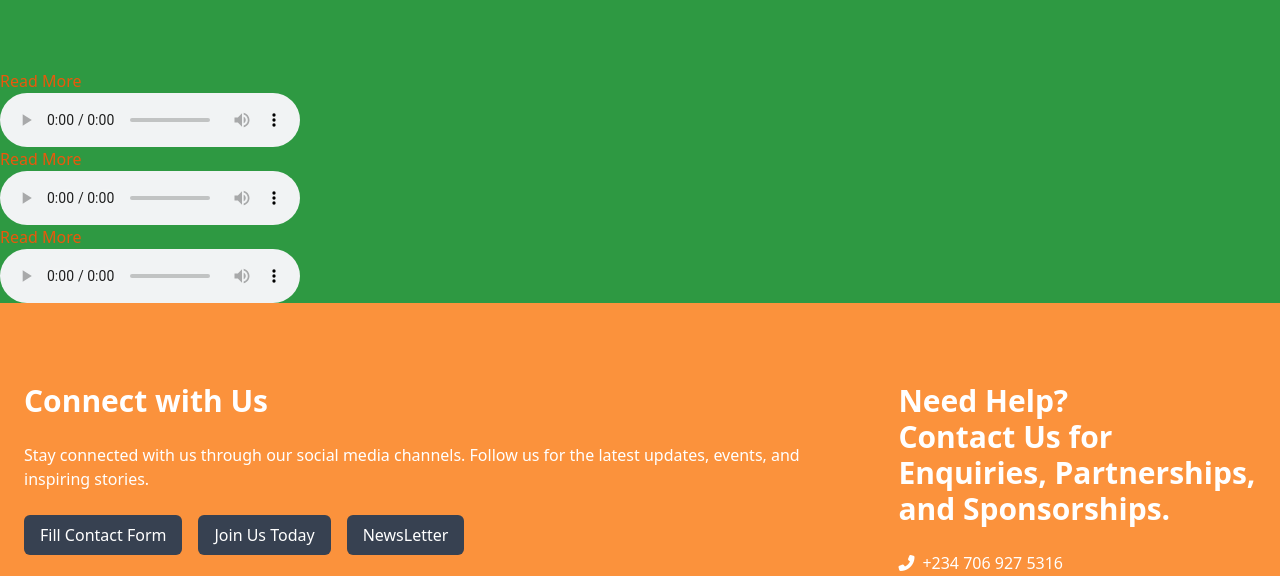
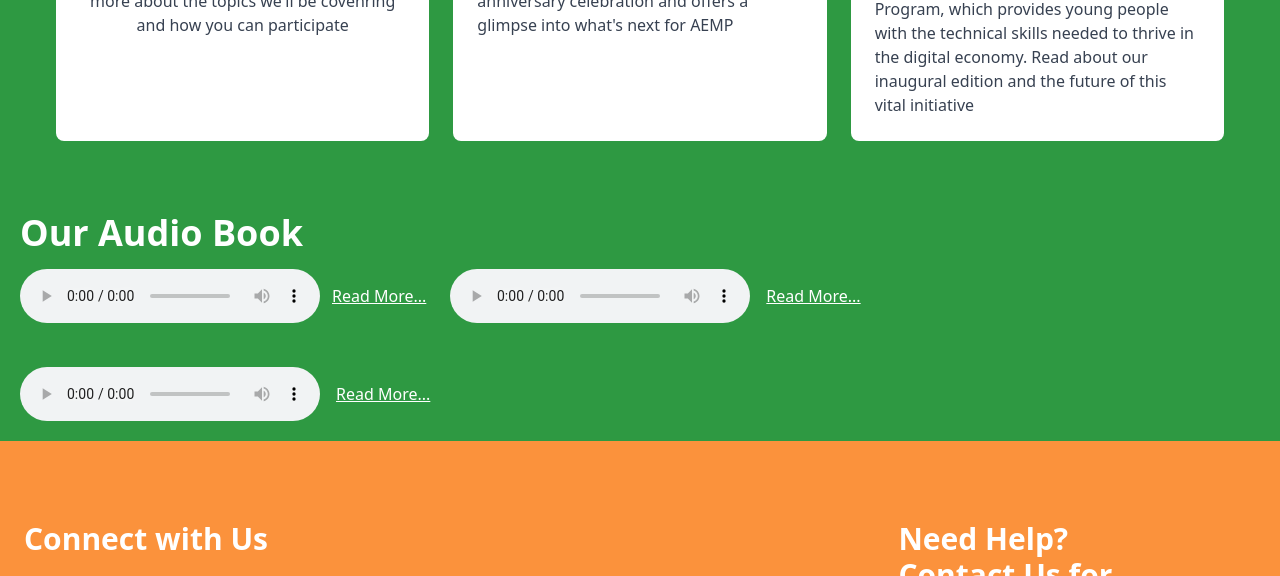
Before and after one commit to Bigtanx/AEMP-WEBSITE, a website: page public/blog.html in a window 1280 px wide. Shown: the part 1347-1923 px from the top of the page. Drawn offline with Linux system fonts and the light colour scheme.

Commit message:
Updated the blog section

```diff
--- a/public/blog.html
+++ b/public/blog.html
@@ -134,7 +134,7 @@
         Inspiring Stories and Updates.
       </h1>
       <p
-        class="text-sm font-thin sm:text-base md:text-lg lg:text-xl text-white text-left leading-relaxed"
+        class="text-sm font-normal sm:text-base md:text-lg lg:text-xl text-white text-left leading-relaxed"
       >
         Our blog is your go-to resource for the latest news, inspiring stories,
         and expert insights related to economic development, entrepreneurship,
@@ -143,22 +143,22 @@
         find a wealth of valuable content here.
       </p>
 
-      <div class="flex justify-center p-2 mt-12">
+      <div class="p mt-12">
         <img
           src="./img/ourimapct1.jpg"
           alt="Our Impact"
-          class="w-[100%] h-[50vh] object-cover rounded-lg"
+          class="w-full h-[35rem] object-cover rounded-lg"
         />
       </div>
     </section>
 
     <!-- latest updates  -->
     <section class="px-6 py-10 bg-[#2e9942]">
-      <h2 class="text-4xl font-bold text-left text-white mb-4">
+      <h2 class="text-4xl font-bold text-left text-white ml-10 mb-4">
         Become a Partner Today
       </h2>
 
-      <p class="text-lg font-thin mb-6 text-white">
+      <p class="text-lg font-normal mb-6 ml-10 text-white">
         We believe that together we can impact young African generation and
         improves Africas economy. With your support, Charis Black Projects can
         impact young African generations, reduce youth unemployment & poverty,
@@ -221,53 +221,58 @@
 
       <!-- dropdown section -->
     </section>
-    <section class="space-y-4 bg-[#2e9942]">
-      <div>
-        <a
-          href="https://drive.google.com/file/d/1aFFRjzj39oT60dWIfgXv2s8FZ3H6OF4p/view"
-          target="_blank"
-          class="text-orange-600 underline mr-2"
-          >Read More</a
-        >
-        <audio controls>
+
+    <section class="bg-[#2e9942]">
+      <h2 class="text-4xl font-bold mb-4 ml-5 text-white">Our Audio Book</h2>
+
+      <div class="flex gap-6 flex-wrap ml-5">
+        <div class="flex items-center gap-3 mb-5">
+          <audio controls class="rounded-sm">
             <source
               src="https://www.soundhelix.com/examples/mp3/SoundHelix-Song-1.mp3"
-            target="_blank"
               type="audio/mpeg"
             />
             Your browser does not support the audio element.
           </audio>
-      </div>
-
-      <div>
           <a
             href="https://drive.google.com/file/d/1aFFRjzj39oT60dWIfgXv2s8FZ3H6OF4p/view"
             target="_blank"
-          class="text-orange-600 underline mr-2"
-          >Read More</a
+            class="text-white underline"
+            >Read More...</a
           >
-        <audio controls>
+        </div>
+
+        <div class="flex items-center gap-4 mr-2 mb-5">
+          <audio controls class="rounded-sm">
             <source
               src="https://www.soundhelix.com/examples/mp3/SoundHelix-Song-2.mp3"
               type="audio/mpeg"
             />
             Your browser does not support the audio element.
           </audio>
+          <a
+            href="https://drive.google.com/file/d/1aFFRjzj39oT60dWIfgXv2s8FZ3H6OF4p/view"
+            target="_blank"
+            class="text-white underline"
+            >Read More...</a
+          >
         </div>
 
-      <div>
-        <a
-          href="https://drive.google.com/file/d/1aFFRjzj39oT60dWIfgXv2s8FZ3H6OF4p/view"
-          class="text-orange-600 underline mr-2"
-          >Read More</a
-        >
-        <audio controls>
+        <div class="flex items-center gap-4 mb-5">
+          <audio controls class="rounded-sm">
             <source
               src="https://www.soundhelix.com/examples/mp3/SoundHelix-Song-3.mp3"
               type="audio/mpeg"
             />
             Your browser does not support the audio element.
           </audio>
+          <a
+            href="https://drive.google.com/file/d/1aFFRjzj39oT60dWIfgXv2s8FZ3H6OF4p/view"
+            target="_blank"
+            class="text-white underline"
+            >Read More...</a
+          >
+        </div>
       </div>
     </section>
 
@@ -395,7 +400,7 @@
         </div>
       </div>
 
-      <div class="w-1/3 pl-10 mt-5">
+      <div class="pl-10 mt-5">
         <p class="text-left font-bold text-white">
           © 2025 Ignite Africa. All rights reserved.
         </p>
```
Also changed, not shown: public/aboutus.html (+1 -1 lines), public/contact.html (+3 -3 lines), public/index.html (+1 -1 lines), public/joinus.html (+4 -4 lines), public/programs.html (+1 -1 lines), public/styles/style.css. Lines whose indentation alone changed are shown as unchanged.
